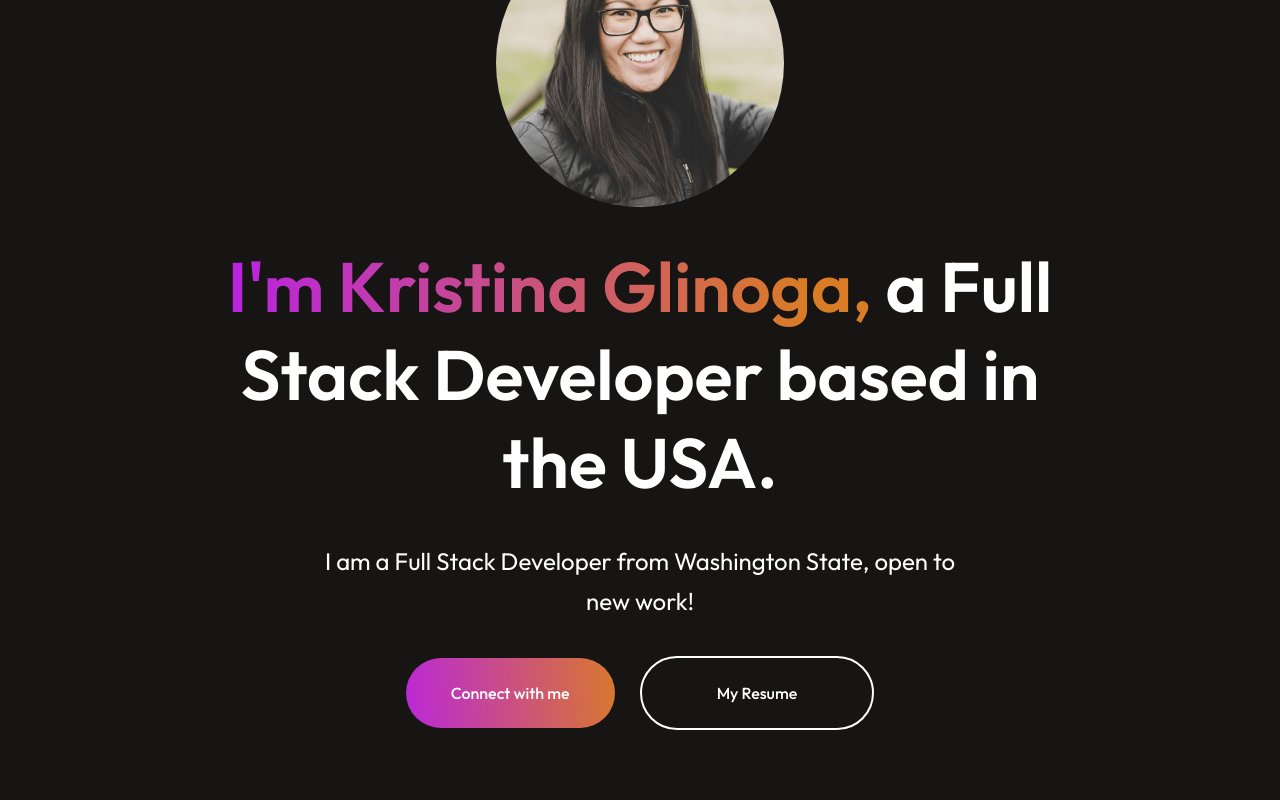
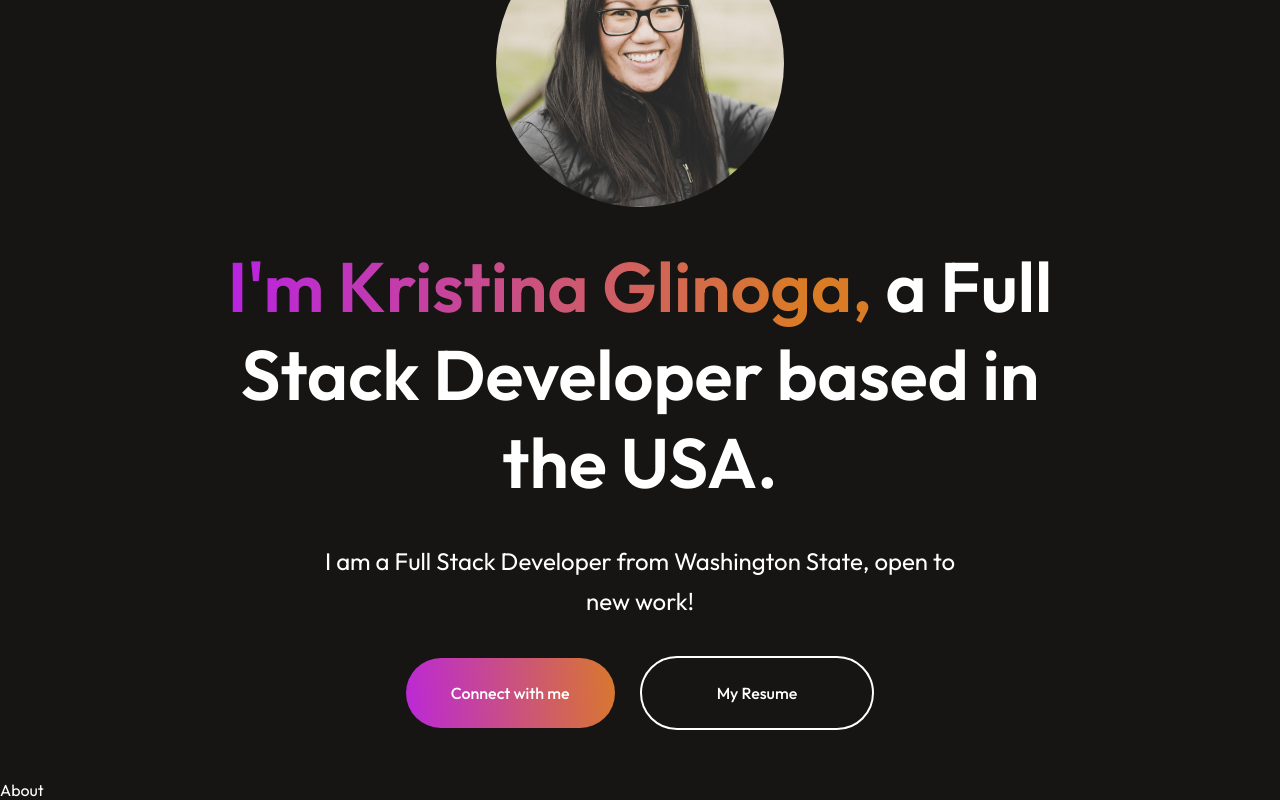
Before and after one commit to hellokristinafaye/portfolio-react, a React (Vite) app: page / in a window 1280 px wide. Shown: the part 339-1139 px from the top of the page. Built offline with nearby package versions, Linux system fonts and the light colour scheme.

Commit message:
About component mounted

```diff
--- a/src/App.jsx
+++ b/src/App.jsx
@@ -1,12 +1,14 @@
 import React from 'react'
 import Navbar from './components/NavBar/Navbar'
 import Hero from './components/Hero/Hero'
+import About from './components/About/About'
 
 const App = () => {
   return (
     <div>
       <Navbar />
       <Hero />
+      <About />
     </div>
   )
 }
```
Also changed, not shown: src/components/About/About.css (added).
